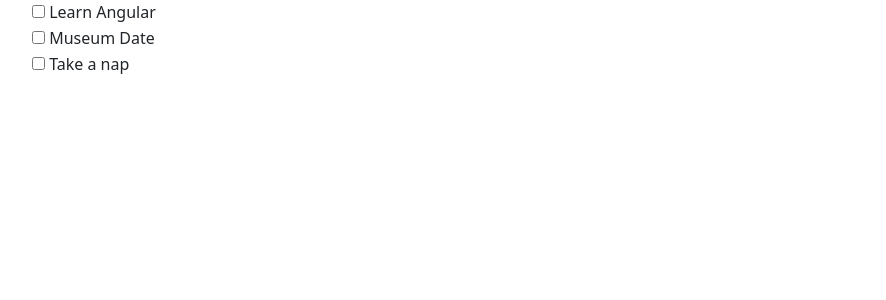
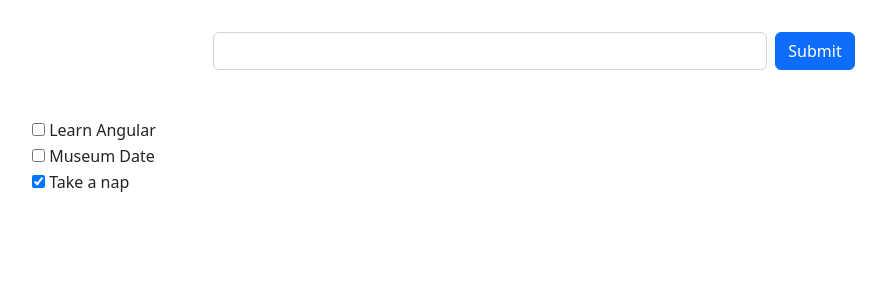
Before and after one commit to tamathecxder/angular-fundamental, an Angular app: page / in a window 1280 px wide. Shown: the top 300 px of the page, without its empty margins (106-992 px from the left). Built offline with nearby package versions, Linux system fonts and the light colour scheme.

Commit message:
create a simple form element to do template-driver forms

```diff
--- a/src/app/app.component.html
+++ b/src/app/app.component.html
@@ -1,13 +1,26 @@
 <div class="container">
+  <form class="row mt-3 mb-5 gx-2 gy-3 align-items-center justify-content-center">
+    <div class="col-sm-6">
+      <label for="specificSizeInputName" class="visually-hidden"></label>
+      <input type="text" class="form-control">
+    </div>
+    <div class="col-auto">
+      <button type="submit" class="btn btn-primary">Submit</button>
+    </div>
+  </form>
+
   <div *ngIf="items.length === 0; else showItems">
     <p>There are no wishes to display</p>
   </div>
 
   <ng-template #showItems>
     <ul *ngIf="items.length > 0" class="wish-list">
-      <li class="form-check" *ngFor="let item of items">
+      <li class="form-check" *ngFor="let item of items; index as i">
         <label class="form-check-label">
-          <input type="checkbox" class="checkbox">
+          <input type="checkbox" class="checkbox"
+            [checked]="item.isComplete"
+            [attr.data-index]="i"
+            (click)="toggleItem(item)">
           {{ item.text }}
         </label>
       </li>
```
